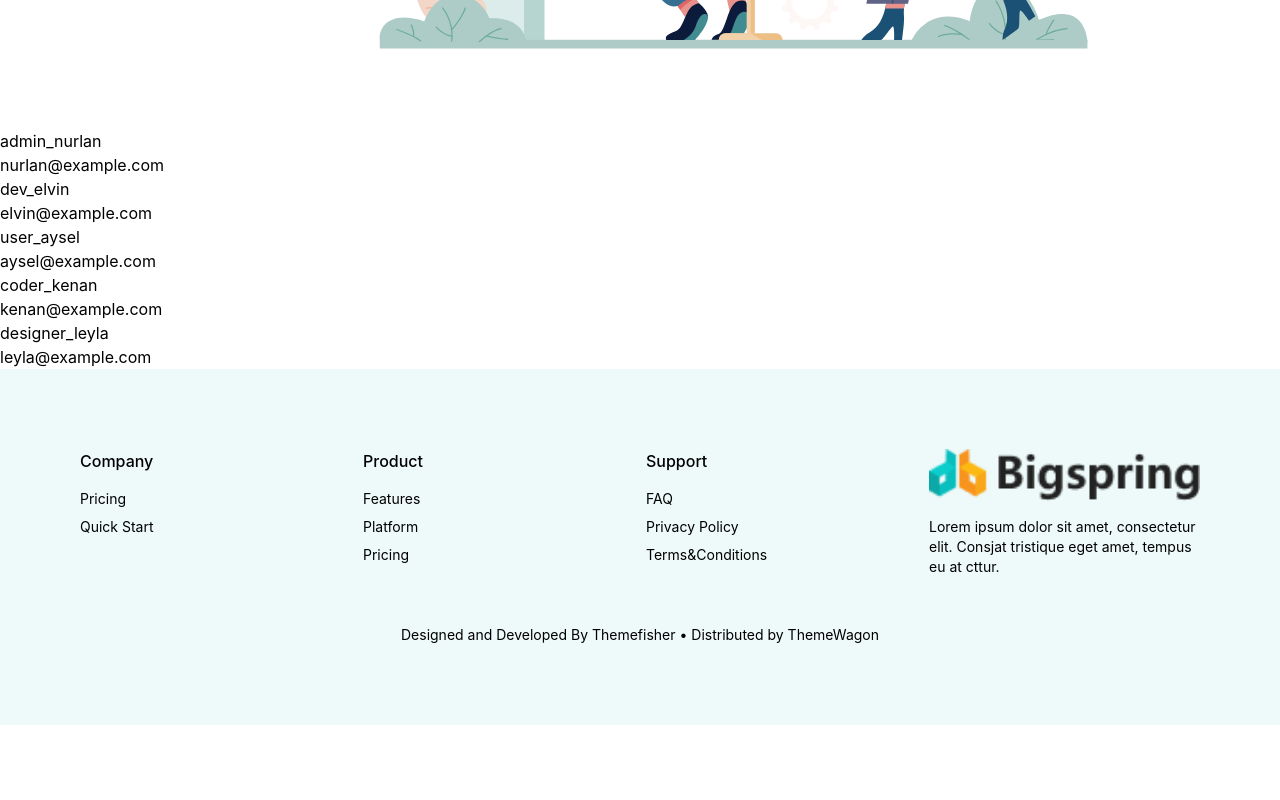
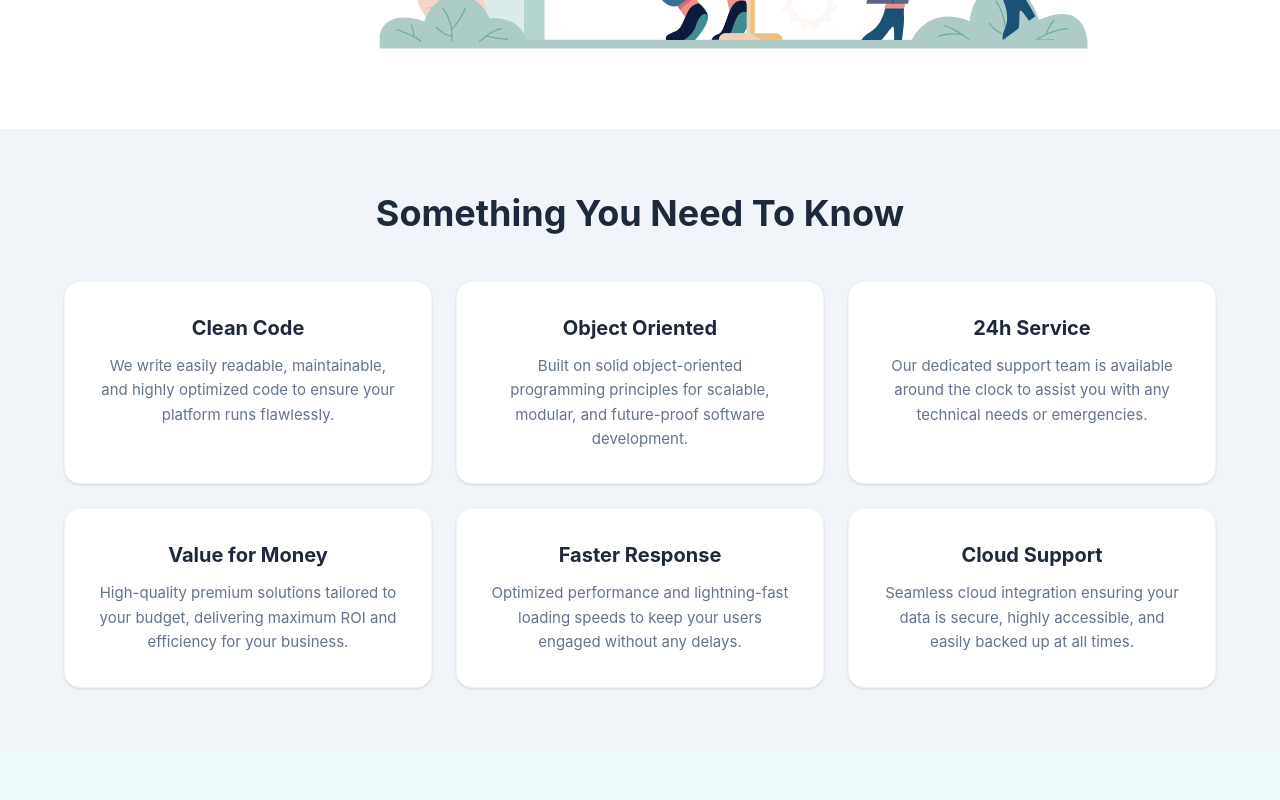
Before and after one commit to Narmin-Mahmudova/bigspring-site, a React (Vite) app: page / in a window 1280 px wide. Shown: the part 980-1780 px from the top of the page. Before the commit the page ends 1705 px from the top, so only its background shows below. Built offline with nearby package versions, Linux system fonts and the light colour scheme.

Commit message:
card komponentine dizayn ve yeni metnler elave edildi

```diff
--- a/src/components/pages/card.jsx
+++ b/src/components/pages/card.jsx
@@ -1,69 +1,56 @@
 import React from 'react'
 
-function Card( ) {
-
+function Card() {
   const userdata = [
     {
       "id": 1,
-      "username": "admin_nurlan",
-      "email": "nurlan@example.com",
-      "role": "admin",
-      "isActive": true,
-      "joinedDate": "2026-01-15"
+      "title": "Clean Code",
+      "desc": "We write easily readable, maintainable, and highly optimized code to ensure your platform runs flawlessly."
     },
     {
       "id": 2,
-      "username": "dev_elvin",
-      "email": "elvin@example.com",
-      "role": "moderator",
-      "isActive": true,
-      "joinedDate": "2026-02-10"
+      "title": "Object Oriented",
+      "desc": "Built on solid object-oriented programming principles for scalable, modular, and future-proof software development."
     },
     {
       "id": 3,
-      "username": "user_aysel",
-      "email": "aysel@example.com",
-      "role": "user",
-      "isActive": false,
-      "joinedDate": "2026-03-05"
+      "title": "24h Service",
+      "desc": "Our dedicated support team is available around the clock to assist you with any technical needs or emergencies."
     },
     {
       "id": 4,
-      "username": "coder_kenan",
-      "email": "kenan@example.com",
-      "role": "user",
-      "isActive": true,
-      "joinedDate": "2026-04-20"
+      "title": "Value for Money",
+      "desc": "High-quality premium solutions tailored to your budget, delivering maximum ROI and efficiency for your business."
     },
     {
       "id": 5,
-      "username": "designer_leyla",
-      "email": "leyla@example.com",
-      "role": "user",
-      "isActive": true,
-      "joinedDate": "2026-05-12"
+      "title": "Faster Response",
+      "desc": "Optimized performance and lightning-fast loading speeds to keep your users engaged without any delays."
+    },
+    {
+      "id": 6,
+      "title": "Cloud Support",
+      "desc": "Seamless cloud integration ensuring your data is secure, highly accessible, and easily backed up at all times."
     }
-  ]
+  ];
+
   return (
-    <>
+    <div className="bg-[#f1f5f9] py-16 px-4 w-full">
+      <div className="max-w-6xl mx-auto">
+        <h2 className="text-3xl md:text-4xl font-bold text-[#1e293b] text-center mb-12">Something You Need To Know</h2>
 
+        <div className="grid grid-cols-1 md:grid-cols-3 gap-6">
+          {userdata.map(item => (
+            <div key={item.id} className="bg-white rounded-2xl p-8 flex flex-col items-center text-center shadow-sm hover:shadow-md transition-shadow duration-300 border border-slate-100">
+              <h3 className="text-xl font-bold text-[#1e293b] mb-3">{item.title}</h3>
+              <p className="text-[#64748b] text-[15px] leading-relaxed">{item.desc}</p>
+            </div>
+          ))}
+        </div>
 
-
-
-
-      {
-      userdata.map(item =>
-          <div key={item.id}>
-            <h1>{item.username}</h1>
-            <p>{item.email}</p>
-            <h4>{item.isActive}</h4>
-          </div>
-        )
-      }
-
-
-    </>
+      </div>
+    </div>
   )
 }
 
-export default Card
+export default Card;
```
